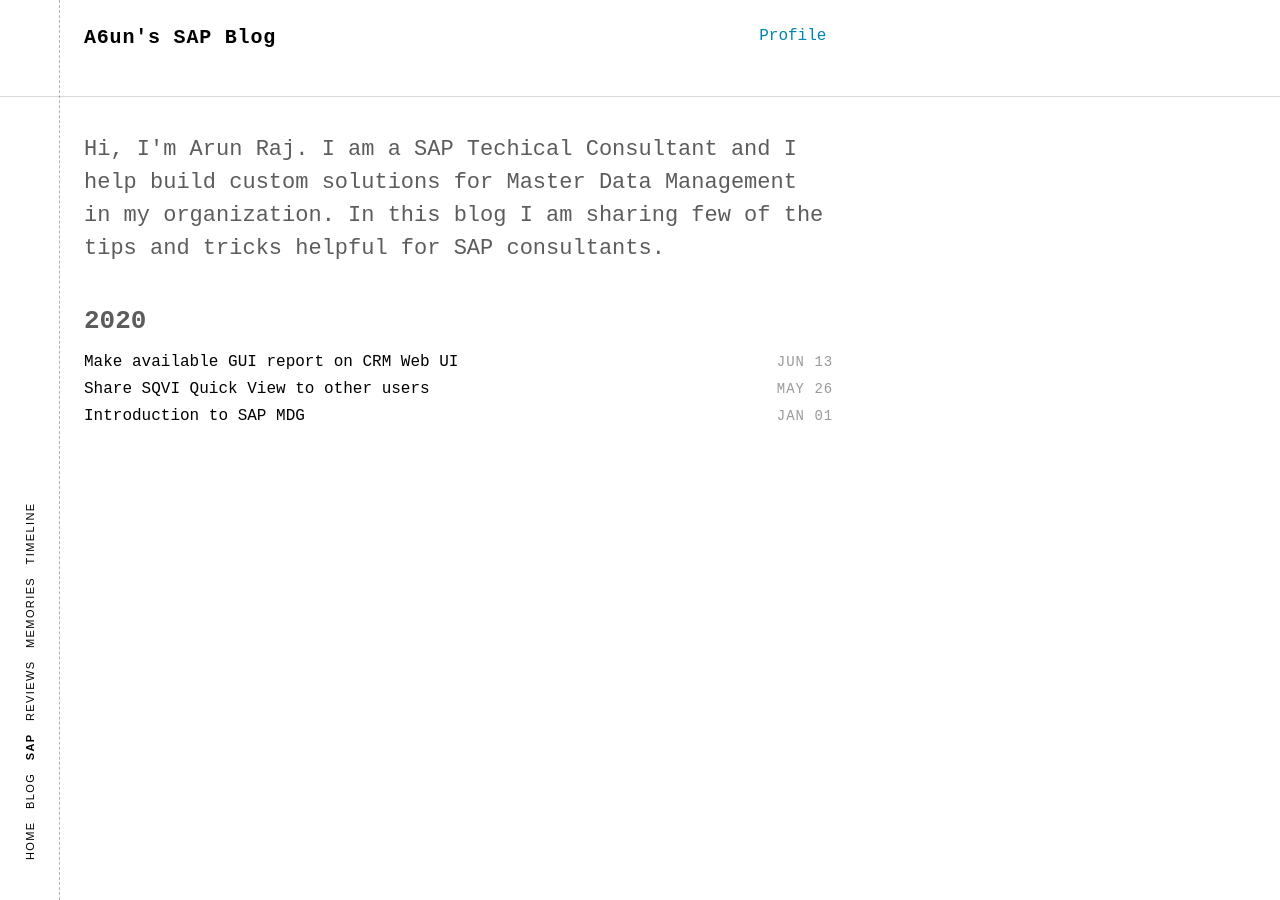
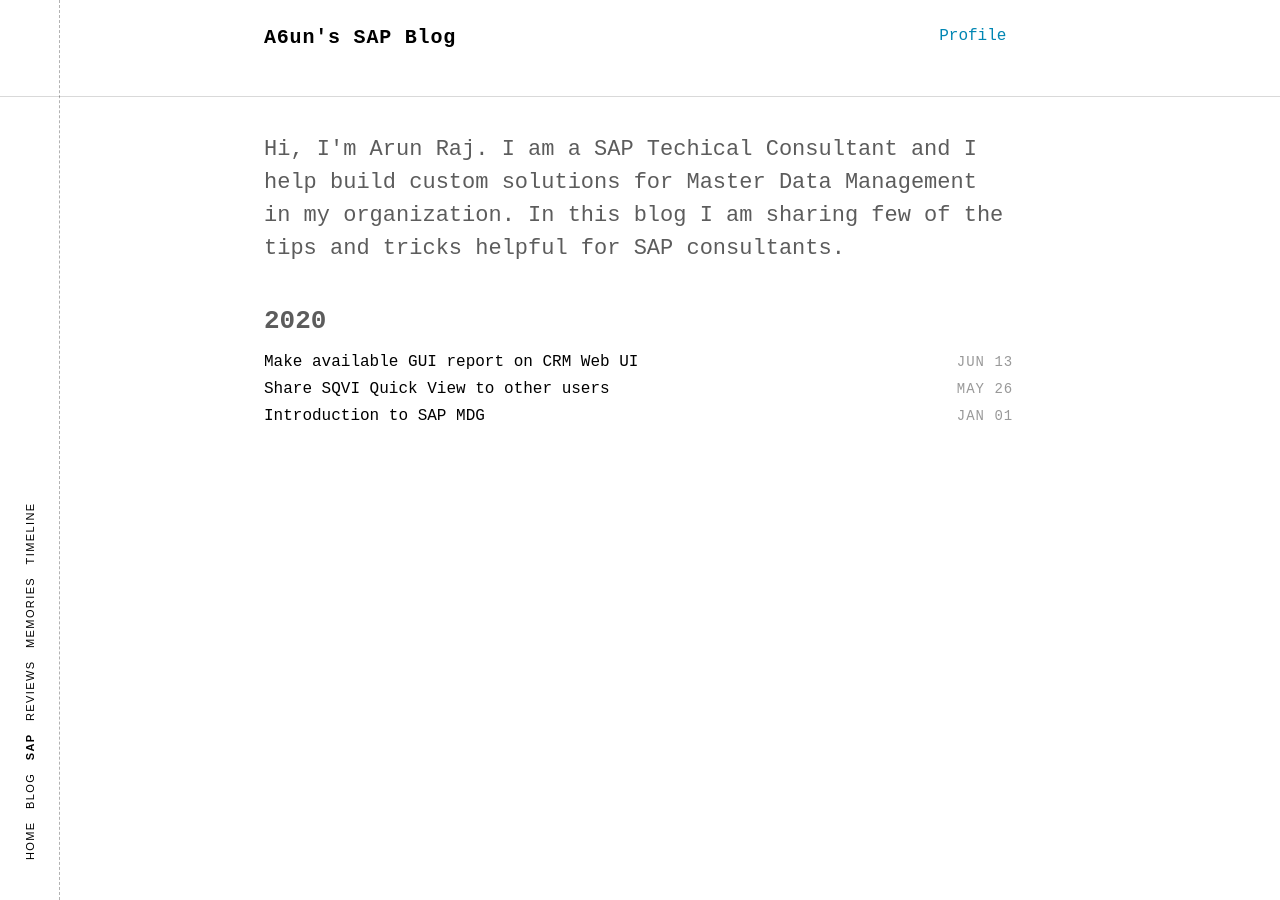
Before and after one commit to a6unraj/a6unraj.github.io, a Jekyll site: the page built from index.html, in a window 1280 px wide. Built offline with Jekyll 4.4.1, drawn with Linux system fonts in a browser that asks for light colours; some web fonts are replaced; comment, search, counter and statistics services are not loaded.

Commit message:
Update _layout.scss

```diff
--- a/assets/scss/_layout.scss
+++ b/assets/scss/_layout.scss
@@ -40,8 +40,6 @@
 
 .container {
   padding: $base-spacing;
-  margin-left: 60px;
-  margin-right: -60px;
   max-width: 800px;
   font-weight: normal;
 }
```
